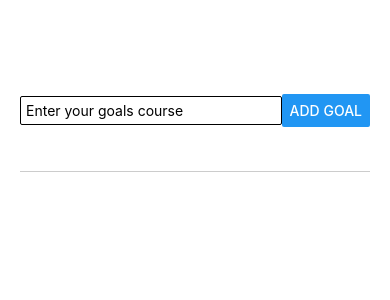
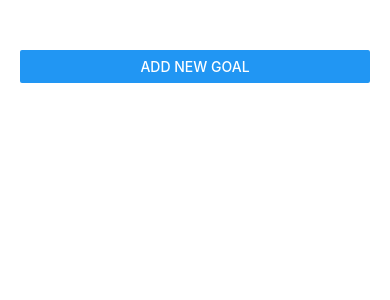
Before and after one commit to jsidd06/goal-android-ios-app, a React Native app: screen / in a window 390 px wide. Shown: the top 300 px of the page. Built offline with nearby package versions, Linux system fonts and the light colour scheme.

Commit message:
feat: add data in modal

```diff
--- a/App.js
+++ b/App.js
@@ -2,15 +2,25 @@ import { useState } from "react";
 import { FlatList, StyleSheet, View } from "react-native";
 import GoalItems from "./components/goalItem";
 import GoalInput from "./components/goalInput";
+import { Button } from "react-native";
 
 export default function App() {
+  const [modalIsVisible, setModalIsVisible] = useState(false);
   const [allEnteredGoal, setAllEnteredGoal] = useState([]);
+
+  const modalHandler = () => {
+    setModalIsVisible(true);
+  };
+  const closeModalHandler = () => {
+    setModalIsVisible(false);
+  };
 
   function submitGoalsHandler(enterGoal) {
     setAllEnteredGoal((pres) => [
       ...pres,
       { goal: enterGoal, id: Math.random().toString() },
     ]);
+    closeModalHandler();
   }
 
   function deleteGoalHandler(id) {
@@ -21,7 +31,12 @@ export default function App() {
 
   return (
     <View style={styles.container}>
-      <GoalInput addGoal={submitGoalsHandler} />
+      <Button title="Add new Goal" onPress={modalHandler} />
+      <GoalInput
+        addGoal={submitGoalsHandler}
+        isVisible={modalIsVisible}
+        closeModal={closeModalHandler}
+      />
       <View style={styles.textContainer}>
         <FlatList
           alwaysBounceVertical={false}
--- a/components/goalInput.js
+++ b/components/goalInput.js
@@ -1,4 +1,4 @@
-import { Button, StyleSheet, TextInput, View } from "react-native";
+import { Button, Modal, StyleSheet, TextInput, View } from "react-native";
 import React, { useState } from "react";
 
 const GoalInput = (props) => {
@@ -11,6 +11,7 @@ const GoalInput = (props) => {
     setEnterGoal("");
   };
   return (
+    <Modal visible={props.isVisible} animationType="fade">
       <View style={styles.textInputContainer}>
         <TextInput
           style={styles.input}
@@ -18,8 +19,16 @@ const GoalInput = (props) => {
           placeholder="Enter your goals course"
           value={enterGoal}
         />
+        <View style={styles.buttonContainer}>
+          <View style={styles.button}>
             <Button title="Add Goal" onPress={addHandler} />
           </View>
+          <View style={styles.button}>
+            <Button title="Cancel" onPress={props.closeModal} />
+          </View>
+        </View>
+      </View>
+    </Modal>
   );
 };
 
@@ -28,16 +37,24 @@ export default GoalInput;
 const styles = StyleSheet.create({
   textInputContainer: {
     flex: 1,
-    flexDirection: "row",
-    justifyContent: "space-between",
+    justifyContent: "center",
     alignItems: "center",
     borderBottomWidth: 1,
     borderBottomColor: "#ccc",
+    padding: 16,
   },
   input: {
-    width: "75%",
+    width: "100%",
     borderWidth: 1,
     borderRadius: 2,
     padding: 5,
   },
+  buttonContainer: {
+    flexDirection: "row",
+    justifyContent: "space-between",
+  },
+  button: {
+    marginTop: 10,
+    marginHorizontal: 10,
+  },
 });
```
Lines whose indentation alone changed are shown as unchanged.
